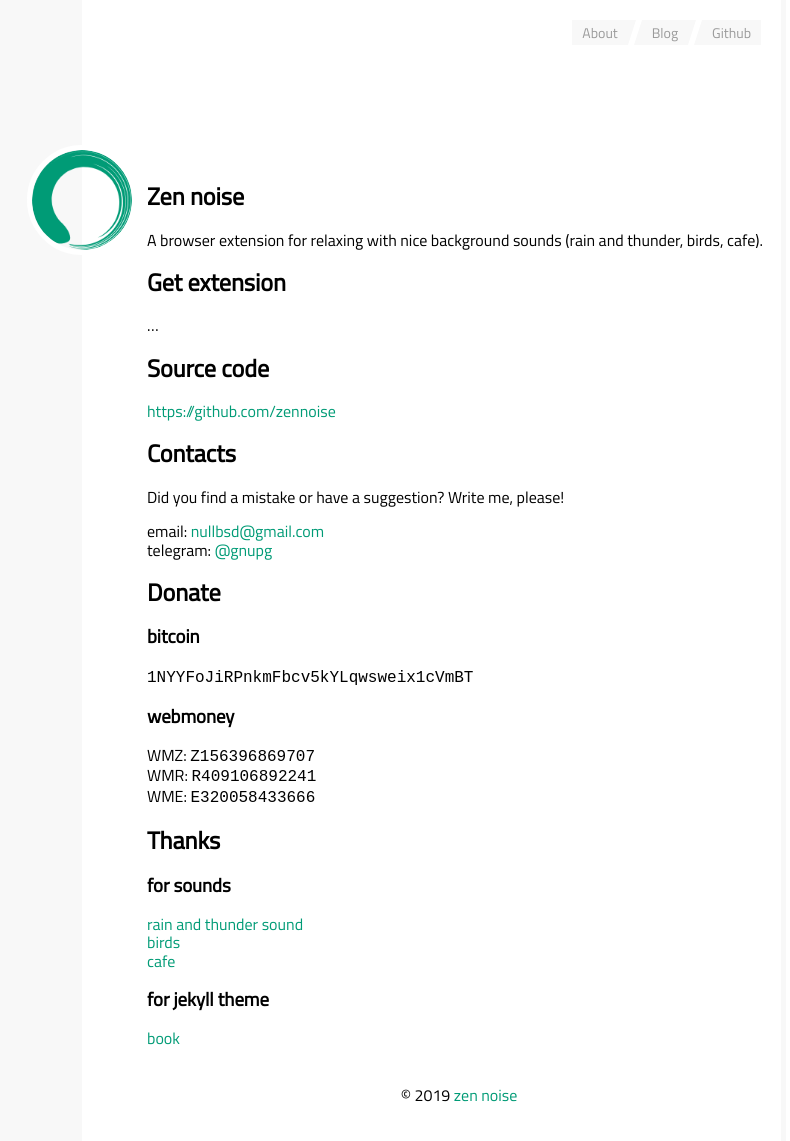
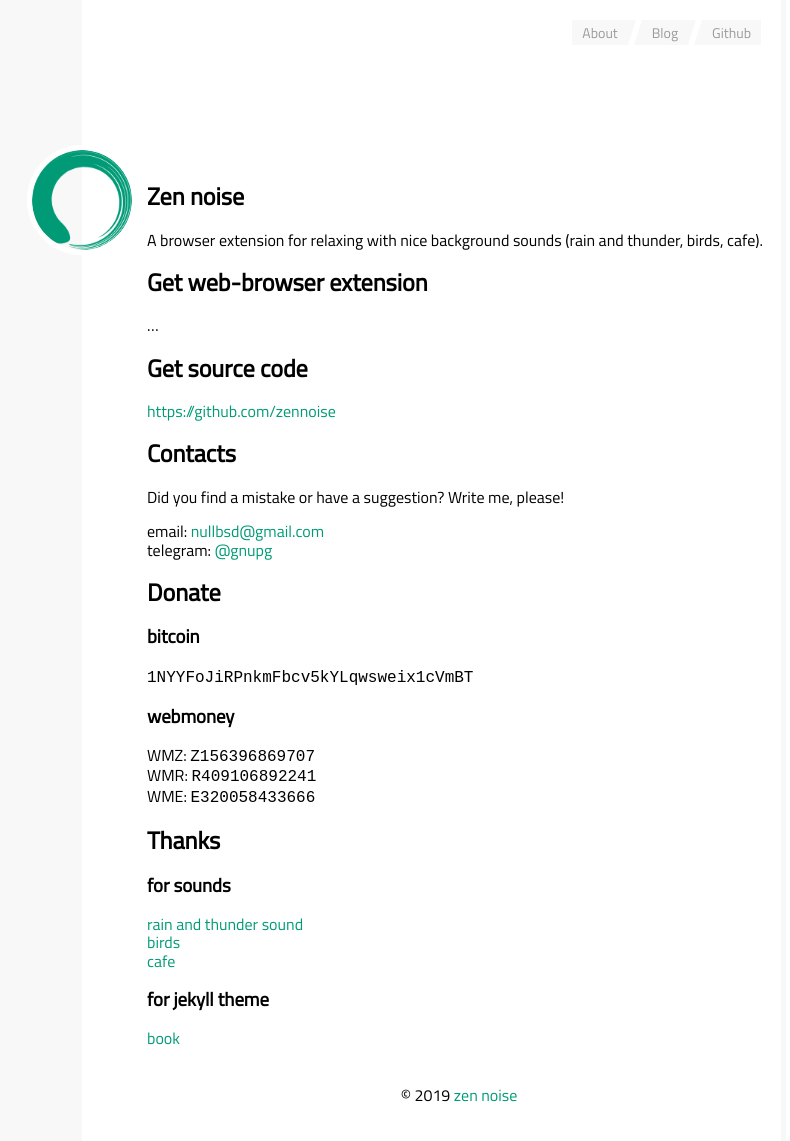
Before and after one commit to zennoise/zennoise.github.io, a Jekyll site: the page built from index.md, in a window 1280 px wide. Shown: the whole page, without its empty margins (366-1156 px from the left). Built offline with Jekyll 4.4.1, drawn with Linux system fonts in a browser that asks for light colours; our own code applies the rules of GitHub Pages for plain Markdown files.

Commit message:
фикс заголовков

```diff
--- a/index.md
+++ b/index.md
@@ -6,11 +6,11 @@ layout: page
 
 A browser extension for relaxing with nice background sounds (rain and thunder, birds, cafe).
 
-## Get extension
+## Get web-browser extension
 
 ...
 
-## Source code
+## Get source code
 
 [https://github.com/zennoise](https://github.com/zennoise)
 
```
